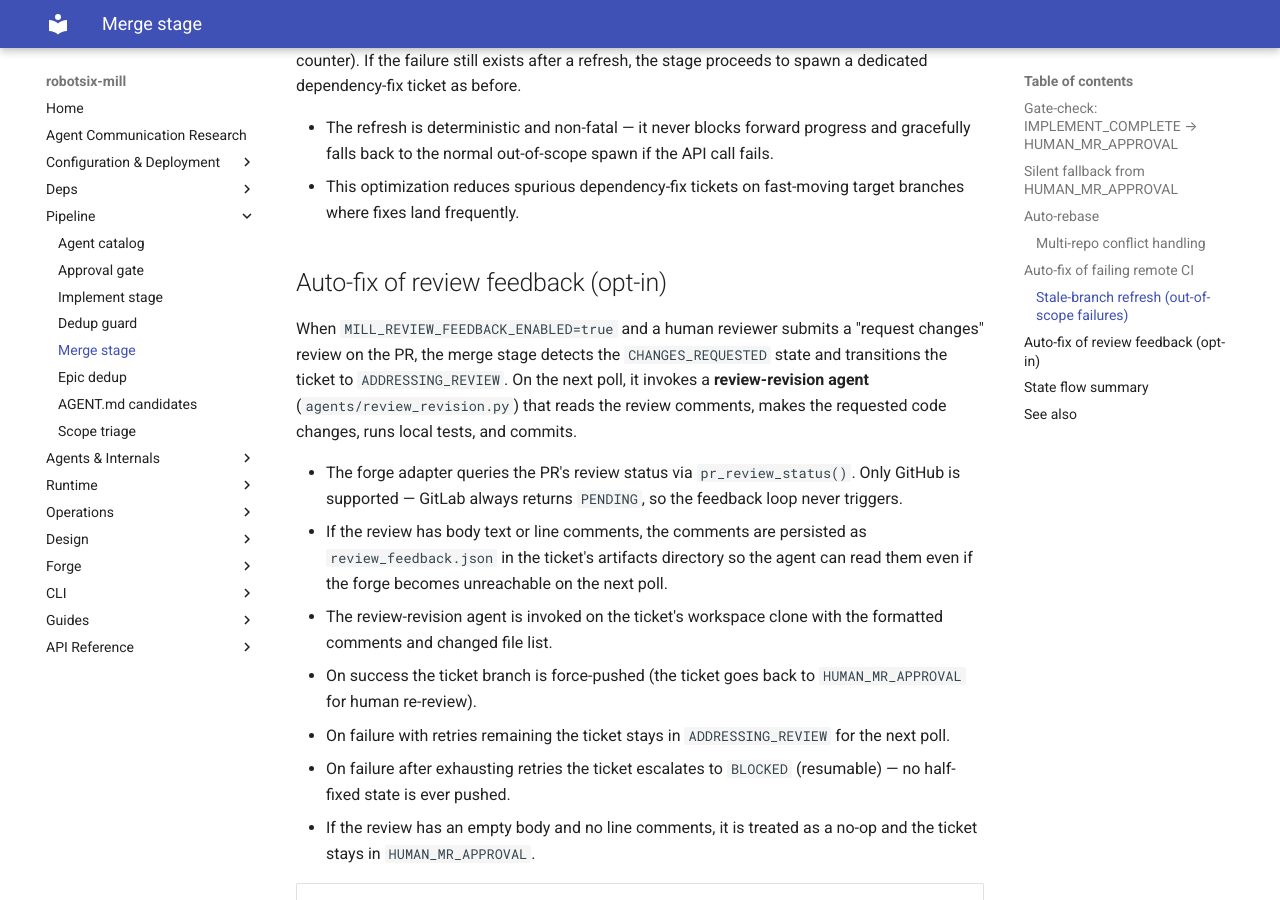
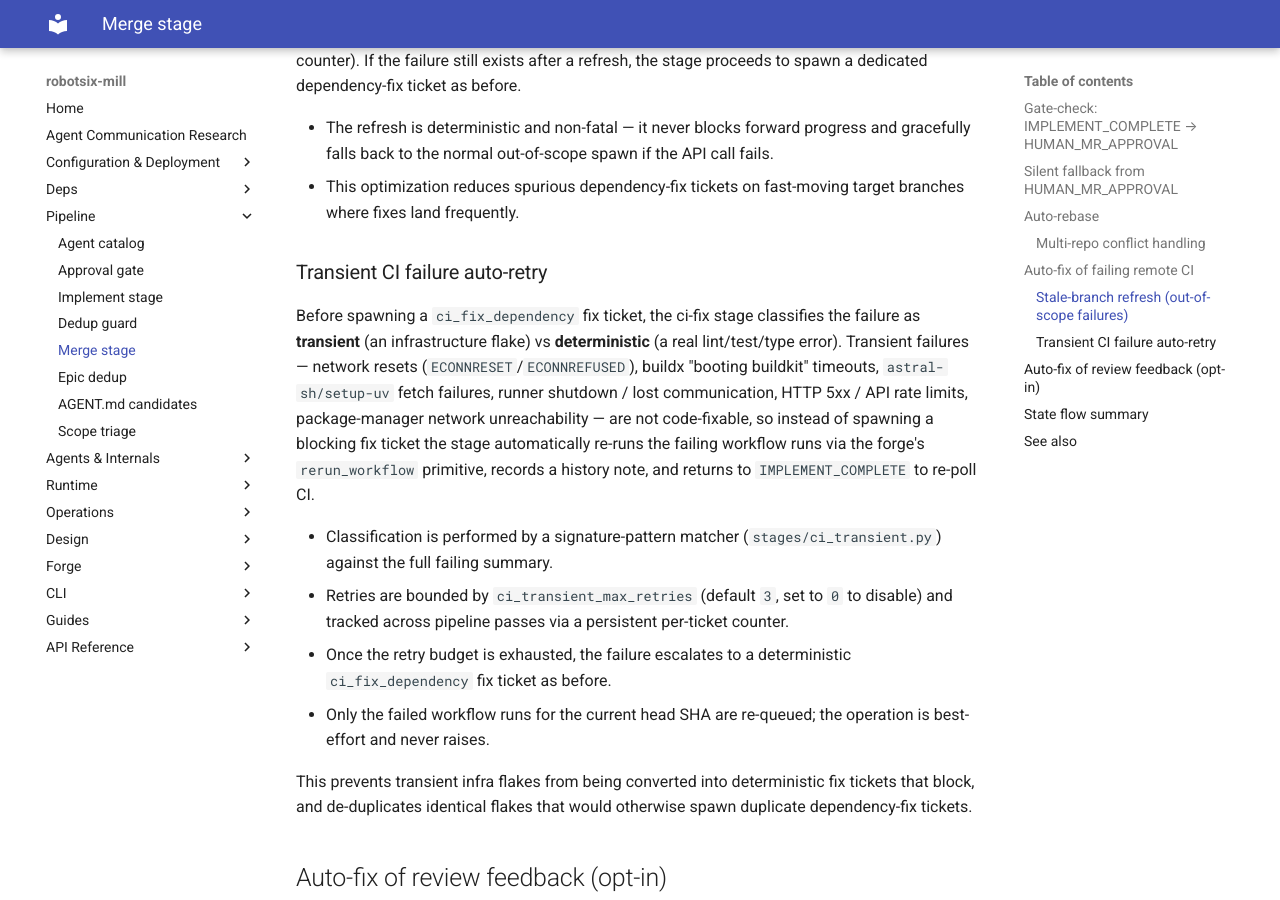
Before and after one commit to damien-robotsix/robotsix-mill, an MkDocs documentation site: the page built from docs/stages/merge-stage.md, in a window 1280 px wide and 900 px high, scrolled down 3245 px. Built offline with MkDocs 1.6.1 and Material for MkDocs 9.7.7, drawn with Linux system fonts in a browser that asks for light colours.

Commit message:
mill(docs): Classify CI failures: auto-retry transient/infra CI failures before spawning a blocking ci_fix_dependency ticket (20260730T225014Z-classify-ci-failures-auto-retry-transien-a9c8)

```diff
--- a/docs/stages/merge-stage.md
+++ b/docs/stages/merge-stage.md
@@ -143,6 +143,33 @@ before.
 - This optimization reduces spurious dependency-fix tickets on fast-moving
   target branches where fixes land frequently.
 
+### Transient CI failure auto-retry
+
+Before spawning a `ci_fix_dependency` fix ticket, the ci-fix stage
+classifies the failure as **transient** (an infrastructure flake) vs
+**deterministic** (a real lint/test/type error). Transient failures —
+network resets (`ECONNRESET`/`ECONNREFUSED`), buildx "booting buildkit"
+timeouts, `astral-sh/setup-uv` fetch failures, runner shutdown / lost
+communication, HTTP 5xx / API rate limits, package-manager network
+unreachability — are not code-fixable, so instead of spawning a blocking
+fix ticket the stage automatically re-runs the failing workflow runs via
+the forge's `rerun_workflow` primitive, records a history note, and
+returns to `IMPLEMENT_COMPLETE` to re-poll CI.
+
+- Classification is performed by a signature-pattern matcher
+  (`stages/ci_transient.py`) against the full failing summary.
+- Retries are bounded by `ci_transient_max_retries` (default `3`, set to
+  `0` to disable) and tracked across pipeline passes via a persistent
+  per-ticket counter.
+- Once the retry budget is exhausted, the failure escalates to a
+  deterministic `ci_fix_dependency` fix ticket as before.
+- Only the failed workflow runs for the current head SHA are re-queued;
+  the operation is best-effort and never raises.
+
+This prevents transient infra flakes from being converted into
+deterministic fix tickets that block, and de-duplicates identical flakes
+that would otherwise spawn duplicate dependency-fix tickets.
+
 ## Auto-fix of review feedback (opt-in)
 
 When `MILL_REVIEW_FEEDBACK_ENABLED=true` and a human reviewer submits a
```
Also changed, not shown: docs/config/configuration.md (+1 -0 lines).
